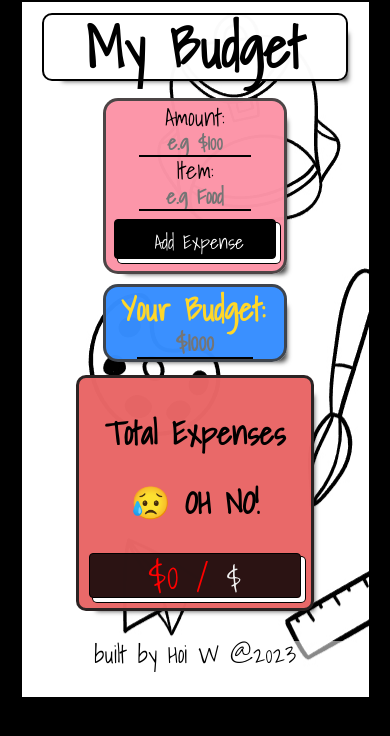
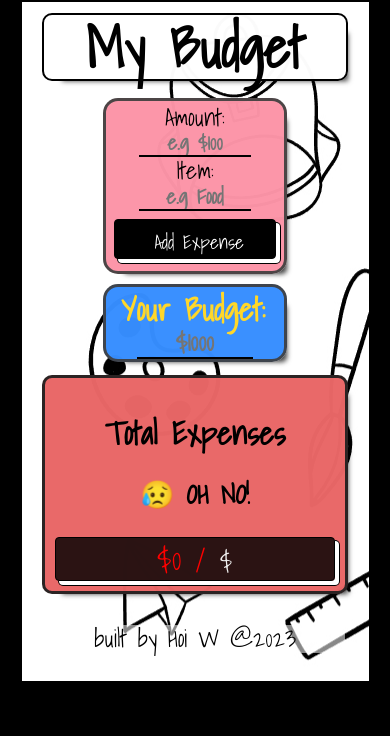
Before and after one commit to HoiJW/project-budget-app, a React (Create React App) app: page / in a window 390 px wide. Shown: the top 736 px of the page. Built offline with nearby package versions, Linux system fonts and the light colour scheme; no server answers; the database is empty.

Commit message:
adjusting mobile size on 440px

```diff
--- a/src/ScssComponends/_expense-cards.scss
+++ b/src/ScssComponends/_expense-cards.scss
@@ -111,5 +111,13 @@
 @media (max-width: 440px) {
     .expense-cards{
         margin: 1% auto;
+        justify-content: center;
+        min-width: 40%;
+        h2{
+            font-size: 1.5rem;
+        }
+        button{
+            padding: 6px 10px;
+        }
     }
   }
--- a/src/ScssComponends/_total-bar.scss
+++ b/src/ScssComponends/_total-bar.scss
@@ -93,7 +93,7 @@
 }
 @media (max-width: 550px) {
     .total{
-        width: 70%;
+        width: 75%;
     }
     h3{
         width: 100%;
@@ -113,3 +113,21 @@
 
     }
   }
+
+@media (max-width: 440px){
+    .total{
+        width: 90%;
+    }
+    .green,
+    .yellow,
+    .red{
+        h3{
+            font-size: 2rem;
+        }
+        p,
+        .max{
+            font-size: 1.7rem;
+        }
+
+    }
+}
```
